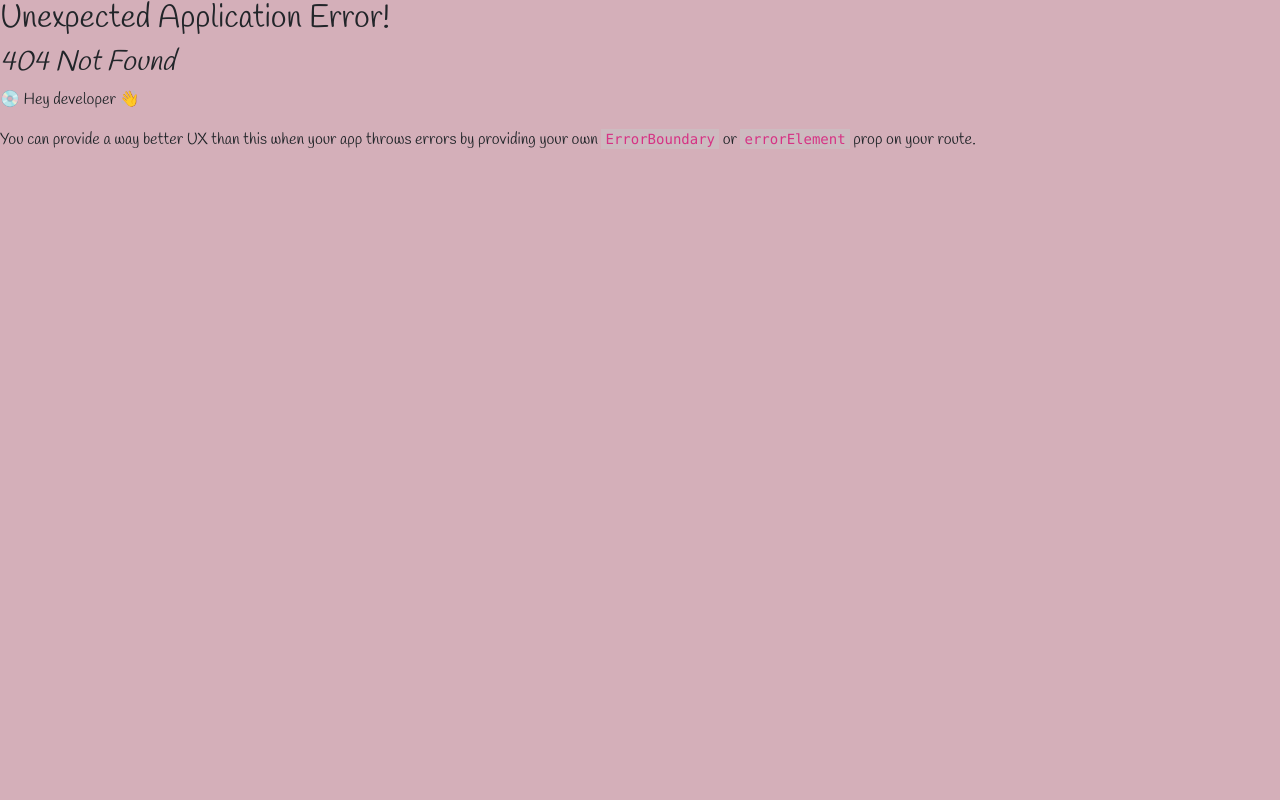
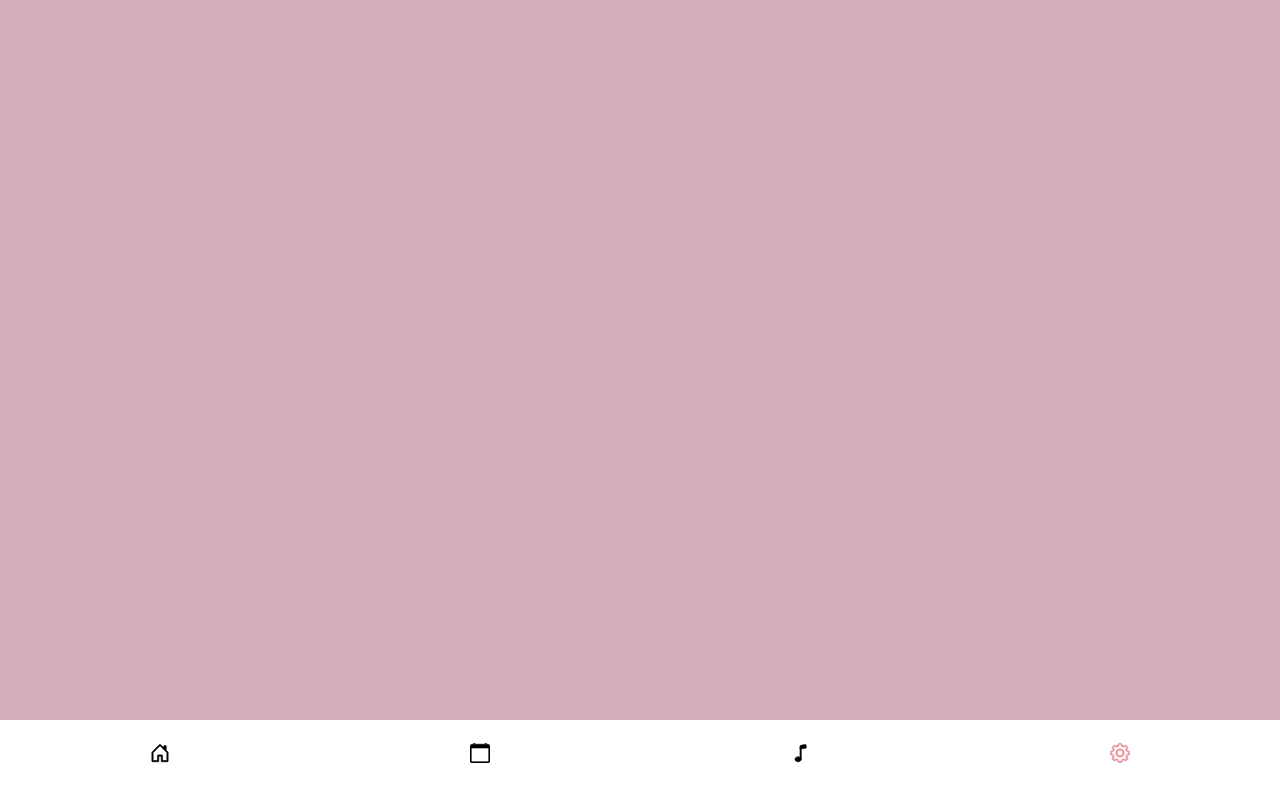
Before and after one commit to paceuniversity/team3spring2024, a React (Create React App) app in the folder moonflo/: page /settings in a window 1280 px wide. Before the commit this address had no page. Built offline with nearby package versions, Linux system fonts and the light colour scheme.

Commit message:
added nav bar and added local storage for the period calendar

```diff
--- a/moonflo/package.json
+++ b/moonflo/package.json
@@ -12,6 +12,7 @@
     "react-calendar": "^4.8.0",
     "react-datepicker": "^6.3.0",
     "react-dom": "^18.2.0",
+    "react-icons": "^5.0.1",
     "react-lottie": "^1.2.4",
     "react-router-dom": "^6.22.3",
     "react-scripts": "5.0.1",
--- /dev/null
+++ b/moonflo/src/components/NavBar.css
@@ -0,0 +1,29 @@
+.bottom-navbar {
+    position: fixed;
+    bottom: 0;
+    left: 0;
+    width: 100%;
+    background-color: white;
+    display: flex;
+    justify-content: space-around;
+    align-items: center;
+    padding: 20px 0; /* Adjust padding as needed */
+  }
+
+  .nav-link {
+    text-decoration: none;
+    color: black;
+    display: flex;
+    flex-direction: column;
+    align-items: center;
+    list-style-type: none;
+  }
+
+
+  .nav-link a {
+    color: black; /* Set the default color for the icons */
+  }
+
+  .nav-link a.active {
+    color: #ea909d; /* Set the color for active icons */
+  }
--- /dev/null
+++ b/moonflo/src/components/NavBar.js
@@ -0,0 +1,45 @@
+import React from "react";
+import { NavLink } from 'react-router-dom';
+import { BsHouseDoor, BsCalendar, BsMusicNote, BsGear } from 'react-icons/bs';
+import './NavBar.css';
+
+const NavBar = () =>{
+    const iconSize = 20; // set size of icon
+    const strokeWidth = .5; // set the stroke width
+
+    return(
+        // links to different tabs
+        <nav className="bottom-navbar">
+            <ul className="nav-link">
+                <li>
+                    <NavLink to="/diary" exact activeClassName="active">
+                        <BsHouseDoor size={iconSize} strokeWidth={strokeWidth}/>
+                    </NavLink>
+                </li>
+            </ul>
+            <ul className="nav-link">
+                <li>
+                    <NavLink to="/calendar" activeClassName="active">
+                        <BsCalendar size={iconSize} strokeWidth={strokeWidth}/>
+                    </NavLink>
+                </li>
+            </ul>
+            <ul className="nav-link">
+                <li>
+                    <NavLink to="/meditation" activeClassName="active">
+                        <BsMusicNote size={iconSize} strokeWidth={strokeWidth}/>
+                    </NavLink>
+                </li>
+            </ul>
+            <ul className="nav-link">
+                <li>
+                    <NavLink to="/settings" activeClassName="active">
+                        <BsGear size={iconSize} strokeWidth={strokeWidth}/>
+                    </NavLink>
+                </li>
+            </ul>
+        </nav>
+
+    );
+};
+export default NavBar;
--- a/moonflo/src/pages/calendar.js
+++ b/moonflo/src/pages/calendar.js
@@ -4,6 +4,7 @@ import Calendar from 'react-calendar';
 import 'react-calendar/dist/Calendar.css';
 import { Card } from 'react-bootstrap';
 import '../Calendar.css';
+import NavBar from '../components/NavBar';
 
 const PeriodCalendar = () => {
   const [date, setDate] = useState(new Date());
@@ -17,16 +18,32 @@ const PeriodCalendar = () => {
     const cycleLength = parseInt(queryParams.get('cycleLength')); // gets user's cycle length info
     const periodLength = parseInt(queryParams.get('periodLength')); // gets user's period length info
 
-    // checking if we have all of the user's required data
     if (lastPeriodDateString && cycleLength && periodLength) {
-      const lastPeriodDate = new Date(lastPeriodDateString);
-      // calculating predicted start date for next period
+      // store user's information in local storage
+      localStorage.setItem('lastPeriodDate', lastPeriodDateString);
+      localStorage.setItem('cycleLength', cycleLength);
+      localStorage.setItem('periodLength', periodLength);
+    }
+
+    // retrieve user's information from local storage
+    const storedLastPeriodDate = localStorage.getItem('lastPeriodDate');
+    const storedCycleLength = parseInt(localStorage.getItem('cycleLength'));
+    const storedPeriodLength = parseInt(localStorage.getItem('periodLength'));
+
+    if (
+      (lastPeriodDateString && cycleLength && periodLength) || // check if information is available in URL
+      (storedLastPeriodDate && storedCycleLength && storedPeriodLength) // check if information is available in local storage
+    ) {
+      const lastPeriodDate = new Date(lastPeriodDateString || storedLastPeriodDate);
+      const cycleLengthToUse = cycleLength || storedCycleLength;
+      const periodLengthToUse = periodLength || storedPeriodLength;
+
       const predictedStartDate = new Date(lastPeriodDate);
-      predictedStartDate.setDate(predictedStartDate.getDate() + cycleLength);
+      predictedStartDate.setDate(predictedStartDate.getDate() + cycleLengthToUse);
 
-      const predictedDates = []; // stores predicted period dates
-      // calculates predicted period dates based on the user's period length
-      for (let i = 0; i < periodLength; i++) {
+      const predictedDates = []; // store predicted dates
+      // calculate predicted dates based on user's info
+      for (let i = 0; i < periodLengthToUse; i++) {
         const predictedDate = new Date(predictedStartDate);
         predictedDate.setDate(predictedStartDate.getDate() + i);
         predictedDates.push(predictedDate);
@@ -34,9 +51,10 @@ const PeriodCalendar = () => {
 
       setPredictedPeriodDates(predictedDates);
 
-      const lastPeriodDates = []; // stores dates of last period
-      for (let j = 0; j < periodLength; j++) {
-        const lastPeriodDate = new Date(lastPeriodDateString);
+      const lastPeriodDates = []; // stores last period dates
+      // calculates last period dates based on user's info
+      for (let j = 0; j < periodLengthToUse; j++) {
+        const lastPeriodDate = new Date(lastPeriodDateString || storedLastPeriodDate);
         lastPeriodDate.setDate(lastPeriodDate.getDate() + j);
         lastPeriodDates.push(lastPeriodDate);
       }
@@ -45,11 +63,9 @@ const PeriodCalendar = () => {
   }, [location]);
 
   const tileClassName = ({ date }) => {
-    // Checking if the date is present in predicted period dates
     if (predictedPeriodDates.find((d) => d.toDateString() === date.toDateString())) {
       return 'predicted-period';
     }
-    // Checking if the date is present in last period dates
     if (lastPeriodDates.find((d) => d.toDateString() === date.toDateString())) {
       return 'last-period';
     }
@@ -57,6 +73,7 @@ const PeriodCalendar = () => {
   };
 
   return (
+    <div>
       <Card className='calendar'>
         <Card.Title className='title'>Period Calendar</Card.Title>
         <Card.Body>
@@ -65,6 +82,8 @@ const PeriodCalendar = () => {
           </div>
         </Card.Body>
       </Card>
+      <NavBar />
+    </div>
   );
 };
 
--- /dev/null
+++ b/moonflo/src/pages/diary.js
@@ -0,0 +1,10 @@
+import React from "react";
+import NavBar from "../components/NavBar";
+
+const diary = () =>{
+
+    return(<div>
+        <NavBar/>
+    </div>);
+};
+export default diary;
--- /dev/null
+++ b/moonflo/src/pages/meditation.js
@@ -0,0 +1,10 @@
+import React from "react";
+import NavBar from "../components/NavBar";
+
+const meditation = () =>{
+
+    return(<div>
+        <NavBar/>
+    </div>);
+};
+export default meditation;
--- /dev/null
+++ b/moonflo/src/pages/settings.js
@@ -0,0 +1,10 @@
+import React from "react";
+import NavBar from "../components/NavBar";
+
+const settings = () =>{
+
+    return(<div>
+        <NavBar/>
+    </div>);
+};
+export default settings;
```
Also changed, not shown: moonflo/src/index.js (+15 -0 lines), 1 other file (tests, documents, lock files or other folders). Lines whose indentation alone changed are shown as unchanged.
